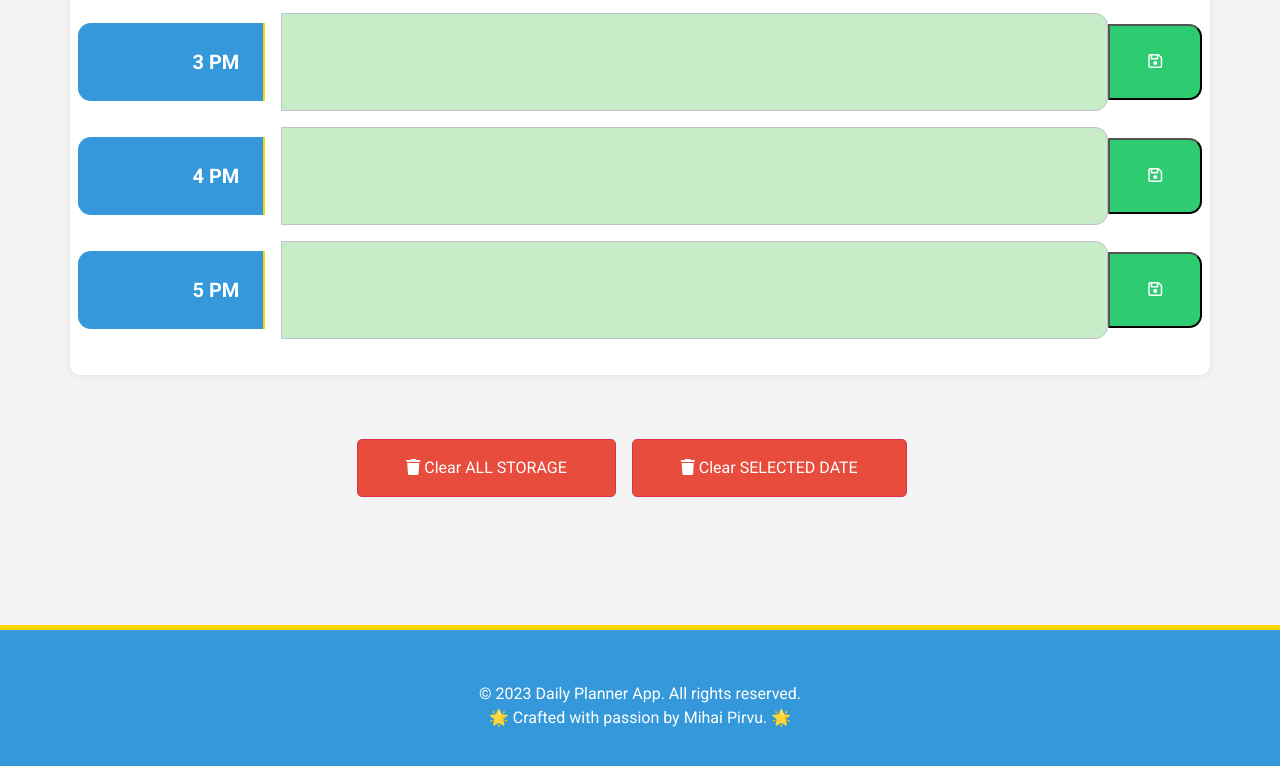
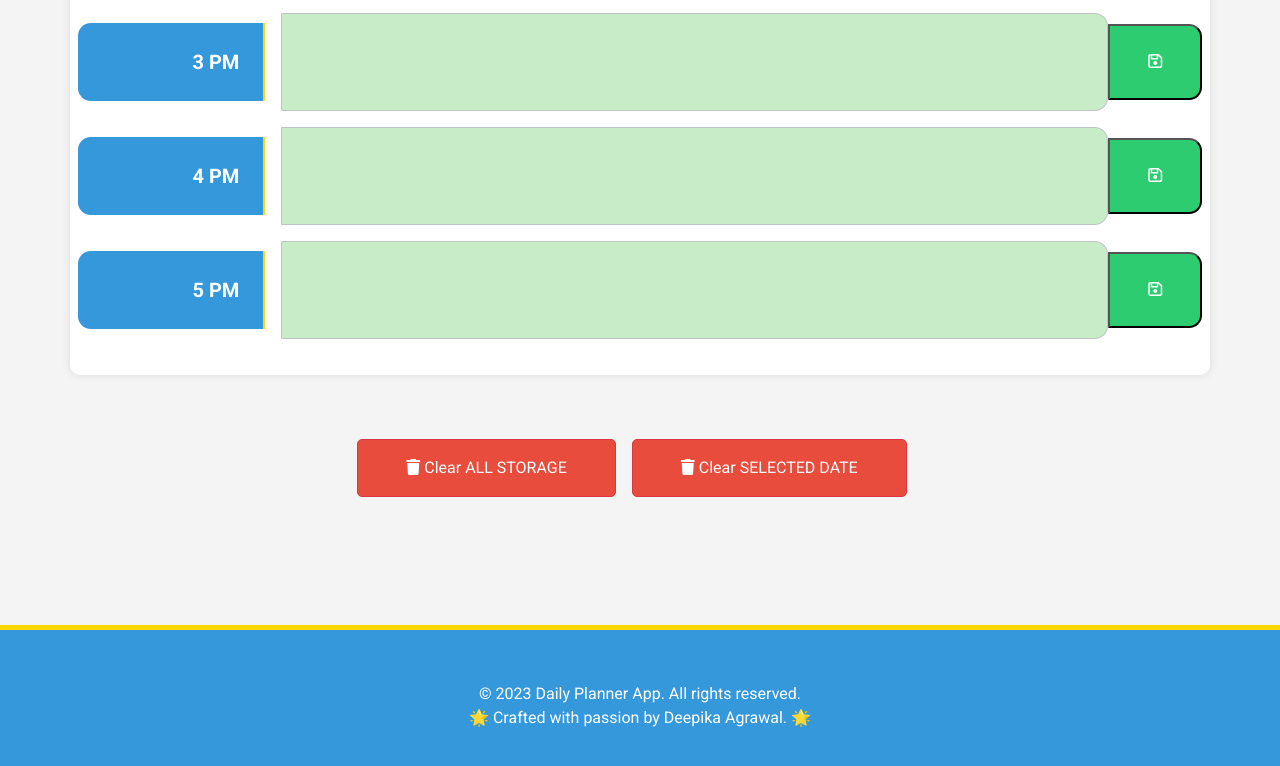
Before and after one commit to DeepikaaAgrawal/Daily-planner, a plain HTML site: page index.html in a window 1280 px wide. Shown: the part 1179-1945 px from the top of the page. Drawn offline with nearby package versions, Linux system fonts and the light colour scheme.

Commit message:
Update index.html

```diff
--- a/index.html
+++ b/index.html
@@ -70,7 +70,7 @@
           &copy; 2023 Daily Planner App. All rights reserved.
           <br />
           🌟 Crafted with passion by
-          <a href="https://mihaipirvu.dev" target="_blank">Mihai Pirvu</a>. 🌟
+          <a href="https://mihaipirvu.dev" target="_blank">Deepika Agrawal</a>. 🌟
         </div>
       </div>
     </footer>
```
